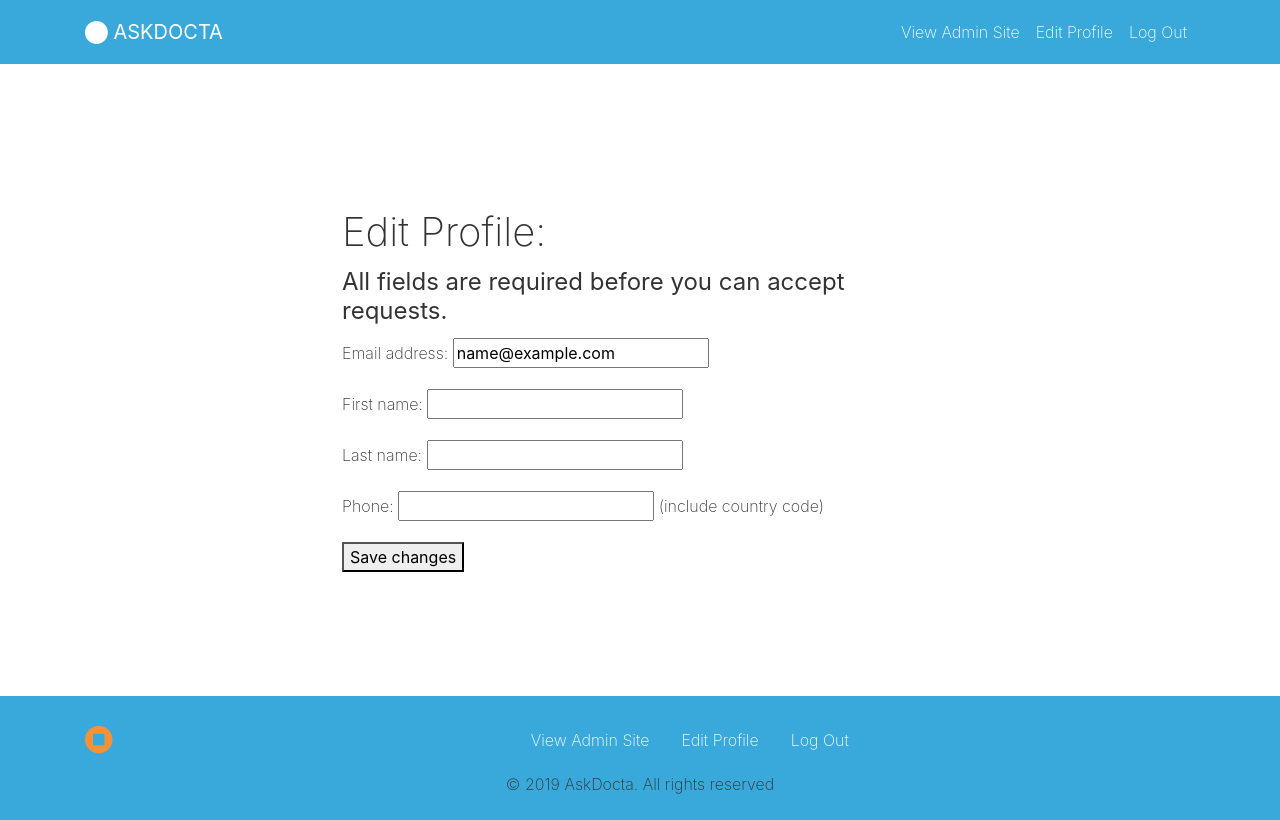
After one commit to haleylittmann/AskDocta-BE, a Django app: page /profile/edit in a window 1280 px wide. The commit adds this page. Run offline with Django 3.2, Linux system fonts and the light colour scheme; the visitor is signed in with stand-in values (Sample User, id 1); some libraries are stand-ins or nearby versions.

Commit message:
Full auth added, admin site implemented

```diff
--- a/AskDocta/AskDocta/settings.py
+++ b/AskDocta/AskDocta/settings.py
@@ -21,6 +21,7 @@ BASE_DIR = os.path.dirname(os.path.dirname(os.path.abspath(__file__)))
 
 # SECURITY WARNING: keep the secret key used in production secret!
 SECRET_KEY = '=aa@29m&4%dd77&-8$@0c&n++a-12d9^a=lphsv=p$9ve$9tea'
+# SECRET_KEY = os.environ['APP_Key'],
 
 # SECURITY WARNING: don't run with debug turned on in production!
 DEBUG = True
@@ -34,6 +35,7 @@ INSTALLED_APPS = [
     'api',
     'rest_framework',
     'django_twilio',
+    'phonenumber_field',
     'django.contrib.admin',
     'django.contrib.auth',
     'django.contrib.contenttypes',
@@ -53,6 +55,9 @@ MIDDLEWARE = [
 ]
 
 ROOT_URLCONF = 'AskDocta.urls'
+
+LOGIN_REDIRECT_URL = '/'
+LOGOUT_REDIRECT_URL = '/accounts/login'
 
 TEMPLATES = [
     {
--- /dev/null
+++ b/AskDocta/api/forms.py
@@ -0,0 +1,13 @@
+from django import forms
+from api.models import User
+from api.models import Doctor
+
+class UserForm(forms.ModelForm):
+    class Meta:
+        model = User
+        fields = ('email',)
+
+class DoctorForm(forms.ModelForm):
+    class Meta:
+        model = Doctor
+        fields = ('first_name', 'last_name', 'phone')
--- a/AskDocta/api/models.py
+++ b/AskDocta/api/models.py
@@ -1,10 +1,16 @@
 from django.db import models
+from phonenumber_field.modelfields import PhoneNumberField
+from django.contrib.auth.models import User
+from django.db.models.signals import post_save
+from django.dispatch import receiver
 
 class Doctor(models.Model):
+    user = models.OneToOneField(User, on_delete=models.CASCADE)
     first_name = models.CharField(max_length=30)
     last_name = models.CharField(max_length=30)
     specialty = models.CharField(max_length=50)
     gender = models.CharField(max_length=30)
+    phone = PhoneNumberField(blank=True, help_text="(include country code)")
 
     def __str__(self):
         "Returns Doctor's full name."
@@ -21,3 +27,12 @@ class Request(models.Model):
     def __str__(self):
         "Returns Name and "
         return '%s %s' % (self.first_name, self.last_name)
+
+@receiver(post_save, sender=User)
+def create_user_profile(sender, instance, created, **kwargs):
+    if created:
+        Doctor.objects.create(user=instance)
+
+@receiver(post_save, sender=User)
+def save_user_profile(sender, instance, **kwargs):
+    instance.doctor.save()
--- a/AskDocta/api/templates/base.html
+++ b/AskDocta/api/templates/base.html
@@ -17,14 +17,22 @@
     <div class="container"> <button class="navbar-toggler navbar-toggler-right border-0" type="button" data-toggle="collapse" data-target="#navbar18">
         <span class="navbar-toggler-icon"></span>
       </button>
-      <div class="collapse navbar-collapse" id="navbar18"> <a class="navbar-brand d-none d-md-block" href="#">
+      <div class="collapse navbar-collapse" id="navbar18"> <a class="navbar-brand d-none d-md-block" href="/">
           <i class="fa d-inline fa-lg fa-circle"></i>
           <b> ASKDOCTA</b>
         </a>
         <ul class="navbar-nav mx-auto"></ul>
         <ul class="navbar-nav">
-          <li class="nav-item"> <a class="nav-link" href="#">Log in</a> </li>
-          <li class="nav-item"> <a class="nav-link text-white" href="#">Register</a> </li>
+        {% if user.is_authenticated %}
+          {% if user.is_superuser %}
+            <li class="nav-item"> <a class="nav-link text-white" href="/admin">View Admin Site</a> </li>
+          {% endif %}
+          <li class="nav-item"> <a class="nav-link text-white" href="/profile/edit">Edit Profile</a> </li>
+          <li class="nav-item"> <a class="nav-link text-white" href="/accounts/logout">Log Out</a> </li>
+        {% else %}
+          <li class="nav-item"> <a class="nav-link" href="/accounts/login">Log in</a> </li>
+          <!-- <li class="nav-item"> <a class="nav-link text-white" href="/accounts/register#">Register</a> </li> -->
+        {% endif %}
         </ul>
       </div>
     </div>
@@ -38,9 +46,18 @@
   <div class="py-3 bg-primary">
     <div class="container">
       <div class="row">
-        <div class="col-md-12 text-center d-md-flex align-items-center text-light"> <i class="d-block fa fa-stop-circle fa-2x mr-md-5 text-secondary"></i>
+        <div class="col-md-12 text-center d-md-flex align-items-center text-white"> <i class="d-block fa fa-stop-circle fa-2x mr-md-5 text-secondary"></i>
           <ul class="nav mx-md-auto d-flex justify-content-center">
-            <li class="nav-item text-dark"> <a class="nav-link active" href="#">Home</a> </li>
+            {% if user.is_authenticated %}
+              {% if user.is_superuser %}
+                <li class="nav-item"> <a class="nav-link text-white" href="/admin">View Admin Site</a> </li>
+              {% endif %}
+              <li class="nav-item"> <a class="nav-link text-white" href="/profile/edit">Edit Profile</a> </li>
+              <li class="nav-item"> <a class="nav-link text-white" href="/accounts/logout">Log Out</a> </li>
+            {% else %}
+              <li class="nav-item"> <a class="nav-link" href="/accounts/login">Log in</a> </li>
+              <!-- <li class="nav-item"> <a class="nav-link text-white" href="/accounts/register#">Register</a> </li> -->
+            {% endif %}
           </ul>
         </div>
       </div>
--- /dev/null
+++ b/AskDocta/api/templates/profiles/edit.html
@@ -0,0 +1,20 @@
+{% extends "base.html" %}
+
+{% block content %}
+<div class="py-5" style="">
+	<div class="container">
+	  <div class="row justify-content-center">
+	    <div class="p-5 col-lg-8">
+	    	<h1>Edit Profile:</h1>
+	    	<h4><b>All fields are required before you can accept requests.</b></h4>
+			<form method="post">
+			  {% csrf_token %}
+			  {{ user_form.as_p }}
+			  {{ doctor_form.as_p }}
+			  <button type="submit">Save changes</button>
+			</form>
+		</div>
+      </div>
+    </div>
+  </div>
+{% endblock content %}
--- a/AskDocta/api/templates/request/index.html
+++ b/AskDocta/api/templates/request/index.html
@@ -3,6 +3,8 @@
 {% block content %}
 <div class="py-5">
     <div class="container">
+    <h1>Requests:</h1>
+    {% if requests %}
         {% for r in requests %}
           <div class="row py-2">
             <div class="col-md-8">
@@ -17,6 +19,9 @@
             </div>
           </div>
         {% endfor %}
+    {% else %}
+        <h4>There are no outstanding requests.</h4>
+    {% endif %}
     </div>
 </div>
 {% endblock content %}
--- a/AskDocta/api/urls.py
+++ b/AskDocta/api/urls.py
@@ -2,6 +2,8 @@ from django.conf.urls import url, include
 from django.urls import path
 from api.models import Request, Doctor
 from rest_framework import routers, serializers, viewsets
+from django.contrib import admin
+
 from . import views
 
 # Serializers define the API representation.
@@ -37,5 +39,8 @@ urlpatterns = [
     path('sms', views.sms, name='sms'),
     path('request', views.index, name='index'),
     path('', views.index, name='index'),
+    path('profile/edit', views.update_profile, name='edit'),
+    path('admin/', admin.site.urls),
+    path('accounts/', include('django.contrib.auth.urls')),
     path('request/<int:request_id>', views.detail, name='detail')
 ]
--- a/AskDocta/api/views.py
+++ b/AskDocta/api/views.py
@@ -3,6 +3,8 @@ from django.views.decorators.csrf import csrf_exempt
 from api.models import Request, Doctor
 from twilio.rest import Client
 from django.shortcuts import redirect
+from .forms import UserForm
+from .forms import DoctorForm
 import os
 
 account_sid = os.environ['TWILIO_ID']
@@ -10,11 +12,20 @@ auth_token = os.environ['TWILIO_SECRET']
 client = Client(account_sid, auth_token)
 # Create your views here.
 
+
 def index(request):
+    if not request.user.is_authenticated:
+        return redirect('/accounts/login')
+    if not request.user.doctor.phone:
+        return redirect('/profile/edit')
     requests = Request.objects.all()
     return render(request, 'request/index.html', {'requests': requests})
 
 def detail(request, request_id):
+    if not request.user.is_authenticated:
+        return redirect('/accounts/login')
+    if not request.user.doctor.phone:
+        return redirect('/profile/edit')
     try:
         r = Request.objects.get(id=request_id)
     except Request.DoesNotExist:
@@ -31,7 +42,7 @@ def detail(request, request_id):
             message2 = client.messages.create(
                 body="You've approved the patient request, please contact them at %s" %r.phonenumber,
                 from_="+19809490170",
-                to="+17049988351"
+                to=str(request.user.doctor.phone)
             )
             print(message2.sid)
             r.delete()
@@ -41,6 +52,27 @@ def detail(request, request_id):
             # return render(request, 'request/detail.html', {'request': r})
     else:
         return render(request, 'request/detail.html', {'request': r})
+
+def update_profile(request):
+    if not request.user.is_authenticated:
+        return redirect('/accounts/login')
+    if request.method == 'POST':
+        user_form = UserForm(request.POST, instance=request.user)
+        doctor_form = DoctorForm(request.POST, instance=request.user.doctor)
+        if user_form.is_valid() and doctor_form.is_valid():
+            user_form.save()
+            doctor_form.save()
+            return redirect('/')
+        else:
+            messages.error(request, _('Please correct the error below.'))
+    else:
+        user_form = UserForm(instance=request.user)
+        doctor_form = DoctorForm(instance=request.user.doctor)
+    return render(request, 'profiles/edit.html', {
+        'user_form': user_form,
+        'doctor_form': doctor_form
+    })
+
 
 @csrf_exempt
 def sms(request):
```
Also changed, not shown: AskDocta/api/templates/registration/login.html (added, +18 -0 lines), AskDocta/api/migrations/0001_initial.py. Lines whose indentation alone changed are shown as unchanged.
